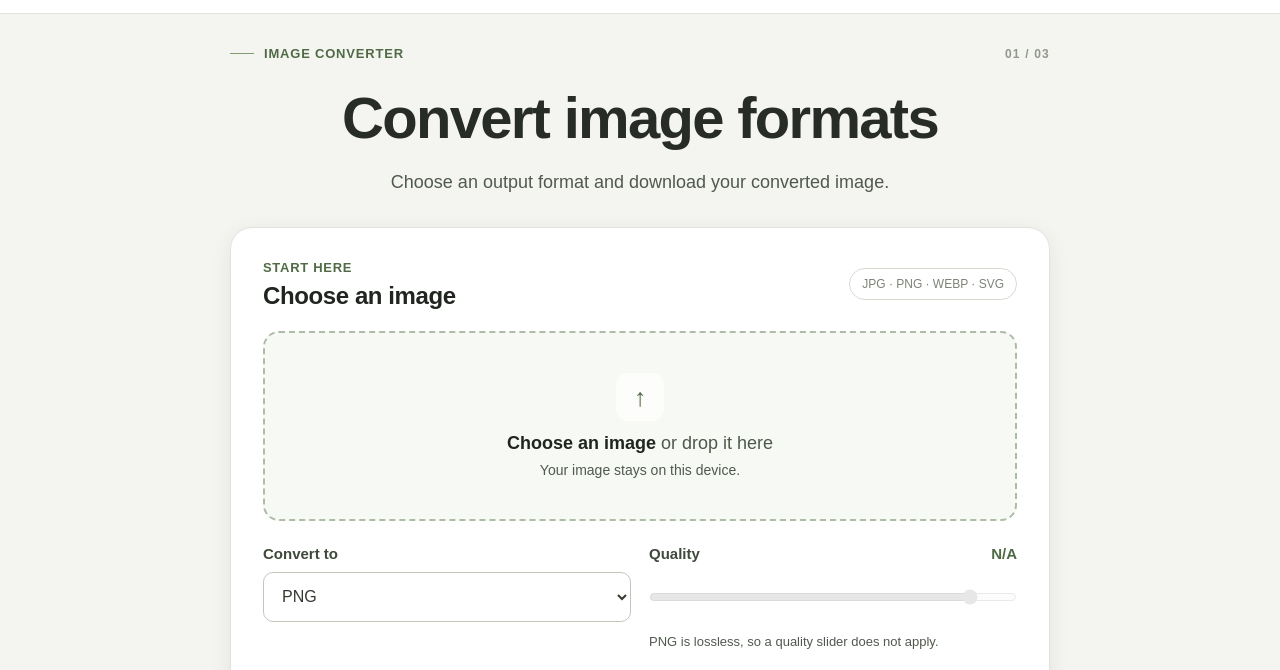
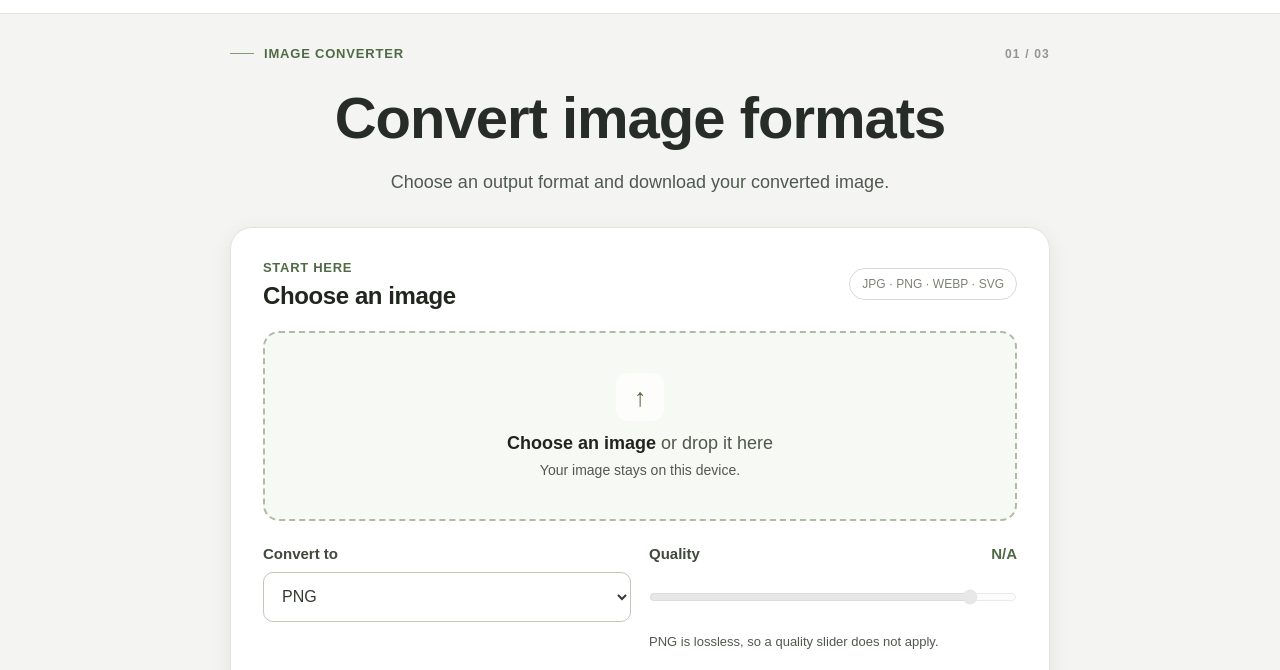
Before and after one commit to mauryasuryakant/All-image-solutions, a plain HTML site: page index.html in a window 1280 px wide. Shown: the part 79-749 px from the top of the page. Drawn offline with Linux system fonts and the light colour scheme.

Commit message:
Remove decorative effects and keep accessible styling

```diff
--- a/css/styles.css
+++ b/css/styles.css
@@ -104,3 +104,5 @@ button:disabled{cursor:not-allowed}
 
 /* Keep upload controls keyboard-accessible while visually hiding the native picker */
 .dropzone input.visually-hidden-input{display:block!important}
+
+.ambient{display:none!important}body,body[data-section=resolution],body[data-section=studio]{background:#f4f5f2!important}.glass{backdrop-filter:none!important;-webkit-backdrop-filter:none!important}.hero-copy h1{font-family:Arial,Helvetica,sans-serif;letter-spacing:-1px}
```
